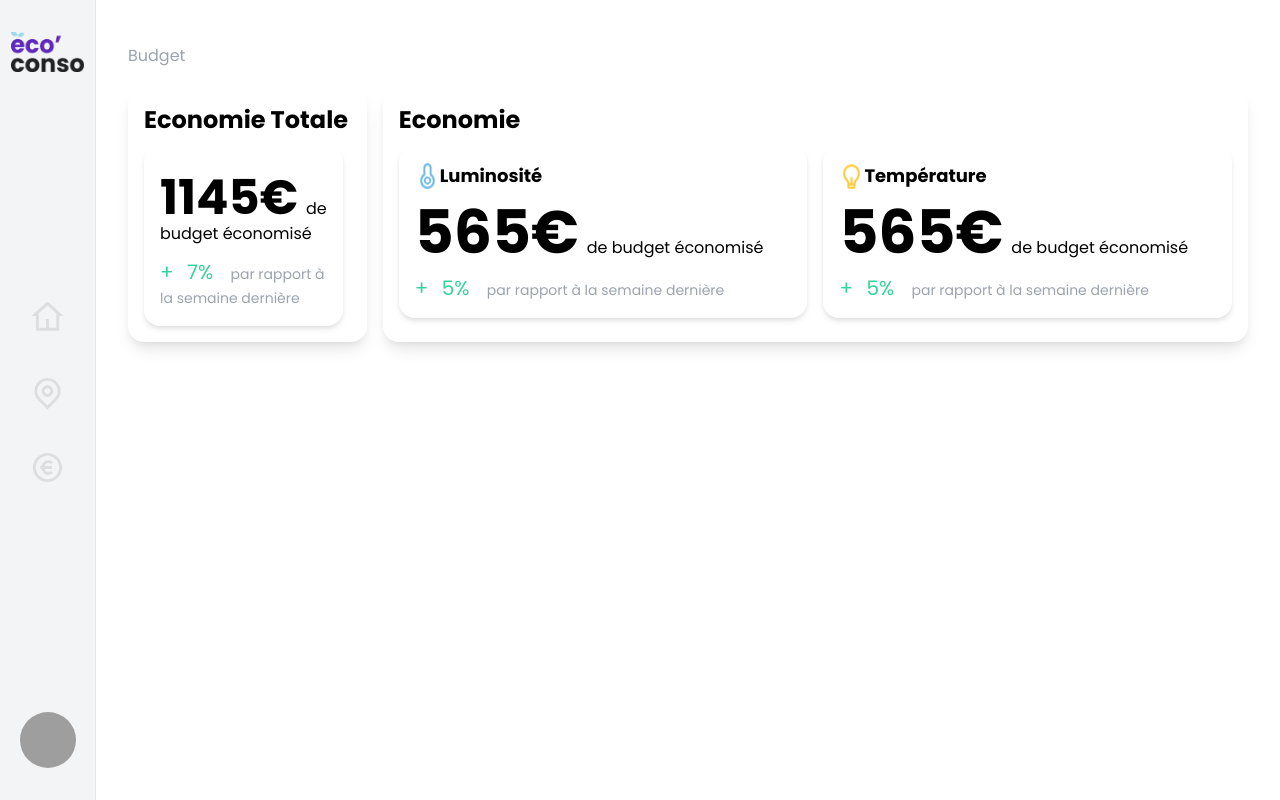
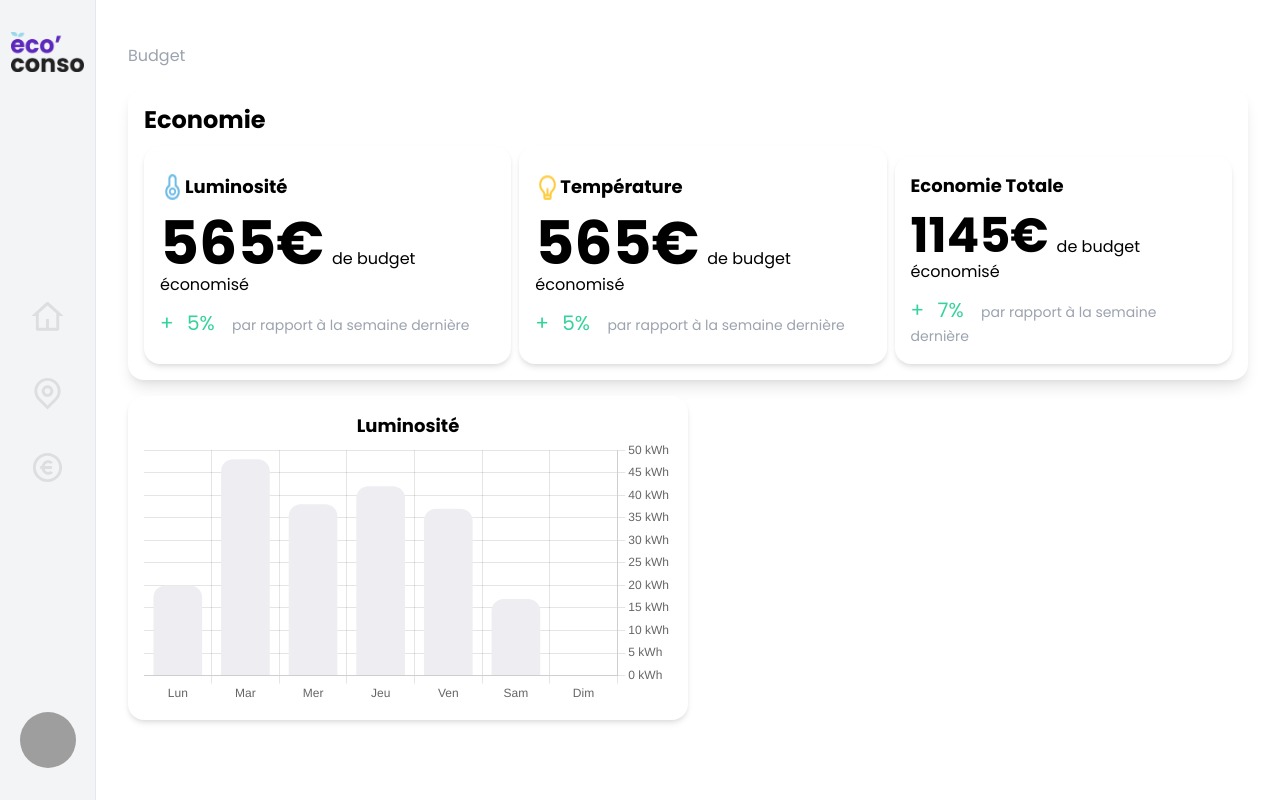
Before and after one commit to bryanFerreiraJS/IoT10, a Vue app: page /budget in a window 1280 px wide. Built offline with nearby package versions, Linux system fonts and the light colour scheme; grey boxes are pictures that could not be loaded; what @tailwindcss/typography would draw is missing.

Commit message:
task budget graph

```diff
--- a/src/components/Performance.vue
+++ b/src/components/Performance.vue
@@ -1,10 +1,16 @@
 <template>
-
+<Chart
+  class="mr-2 w-3/6"
+  type="brightness"
+  uid="chart-brightness"
+/>
 </template>
 <script>
 import { defineComponent } from 'vue'
+import Chart from '@/components/Chart.vue'
+
 export default defineComponent({
-  components: {  }
+  components: { Chart }
 })
 </script>
 <style scoped>
--- a/src/components/Savings.vue
+++ b/src/components/Savings.vue
@@ -1,5 +1,5 @@
 <template>
-    <div class="bg-white shadow-lg flex p-4 flex-col rounded-2xl w-4/4 w-full ml-0 lg:ml-4 mt-4 lg:mt-0">
+    <div class="bg-white shadow-lg flex p-4 flex-col rounded-2xl w-4/4 w-full mb-4">
     <h2 class="text-2xl text-black-600 font-bold">Economie</h2>
     <div class="mt-2.5 w-full flex list-total-savings">
       <div class="flex flex-col w-full mr-2 bg-white shadow-md p-4 items-center justify-center text-left rounded-2xl">
@@ -20,7 +20,7 @@
         </div>
       </div>
 
-      <div class="flex flex-col w-full ml-2 bg-white shadow-md p-4 items-center justify-center text-left rounded-2xl clear-margin total-savings-col2">
+      <div class="flex flex-col w-full bg-white shadow-md p-4 items-center justify-center text-left rounded-2xl clear-margin total-savings-col2">
         <div class="flex w-full">
             <img src="@/assets/images/logo_consommation_2.png" alt="">
             <h3 class="w-full text-lg text-black-600 font-bold">Température</h3>
@@ -37,6 +37,22 @@
           <span class="text-sm ml-3 text-gray-400">par rapport à la semaine dernière</span>
         </div>
       </div>
+      <div class="mt-2.5 w-full flex list-total-savings">
+      <div class="flex flex-col w-full ml-2 bg-white shadow-md p-4 items-center justify-center text-left rounded-2xl">
+        <h3 class="w-full text-lg text-black-600 font-bold">Economie Totale</h3>
+        <div class="mt-3 w-full text-black-600">
+          <span class="text-5xl font-bold">1145€</span>
+          <span class="ml-2 text-base">de budget économisé</span>
+        </div>
+        <div class="mt-3 w-full">
+          <span class="text-xl text-green-400">
+            <span class="text-xl mr-2 text-green-400 clear-margin">+</span>
+            7%
+          </span>
+          <span class="text-sm ml-3 text-gray-400">par rapport à la semaine dernière</span>
+        </div>
+      </div>
+    </div>
     </div>
   </div>
 </template>
--- a/src/components/SavingsBudget.vue
+++ b/src/components/SavingsBudget.vue
@@ -1,21 +1,7 @@
 <template>
   <div class="bg-white shadow-lg flex p-4 flex-col rounded-2xl w-4/4 lg:w-1/4">
-    <h2 class="text-2xl text-black-600 font-bold">Economie Totale</h2>
-    <div class="mt-2.5 w-full flex list-total-savings">
-      <div class="flex flex-col w-full mr-2 bg-white shadow-md p-4 items-center justify-center text-left rounded-2xl">
-        <div class="mt-3 w-full text-black-600">
-          <span class="text-5xl font-bold">1145€</span>
-          <span class="ml-2 text-base">de budget économisé</span>
-        </div>
-        <div class="mt-3 w-full">
-          <span class="text-xl text-green-400">
-            <span class="text-xl mr-2 text-green-400 clear-margin">+</span>
-            7%
-          </span>
-          <span class="text-sm ml-3 text-gray-400">par rapport à la semaine dernière</span>
-        </div>
-      </div>
-    </div>
+
+
   </div>
 </template>
 
--- a/src/views/Budget.vue
+++ b/src/views/Budget.vue
@@ -1,18 +1,16 @@
 <template>
-<div class="flex">
-  <SavingBudget />
-  <Saving />
-</div>
-
+<Saving />
+<Performance />
 </template>
 
 <script>
 import { defineComponent } from 'vue';
 import SavingBudget from '@/components/SavingsBudget.vue';
 import Saving from '@/components/Savings.vue';
+import Performance from '@/components/Performance.vue';
 
 export default defineComponent({
-     components: { SavingBudget,Saving}
+     components: { SavingBudget,Saving,Performance}
 })
 </script>
 <style scoped>
```
